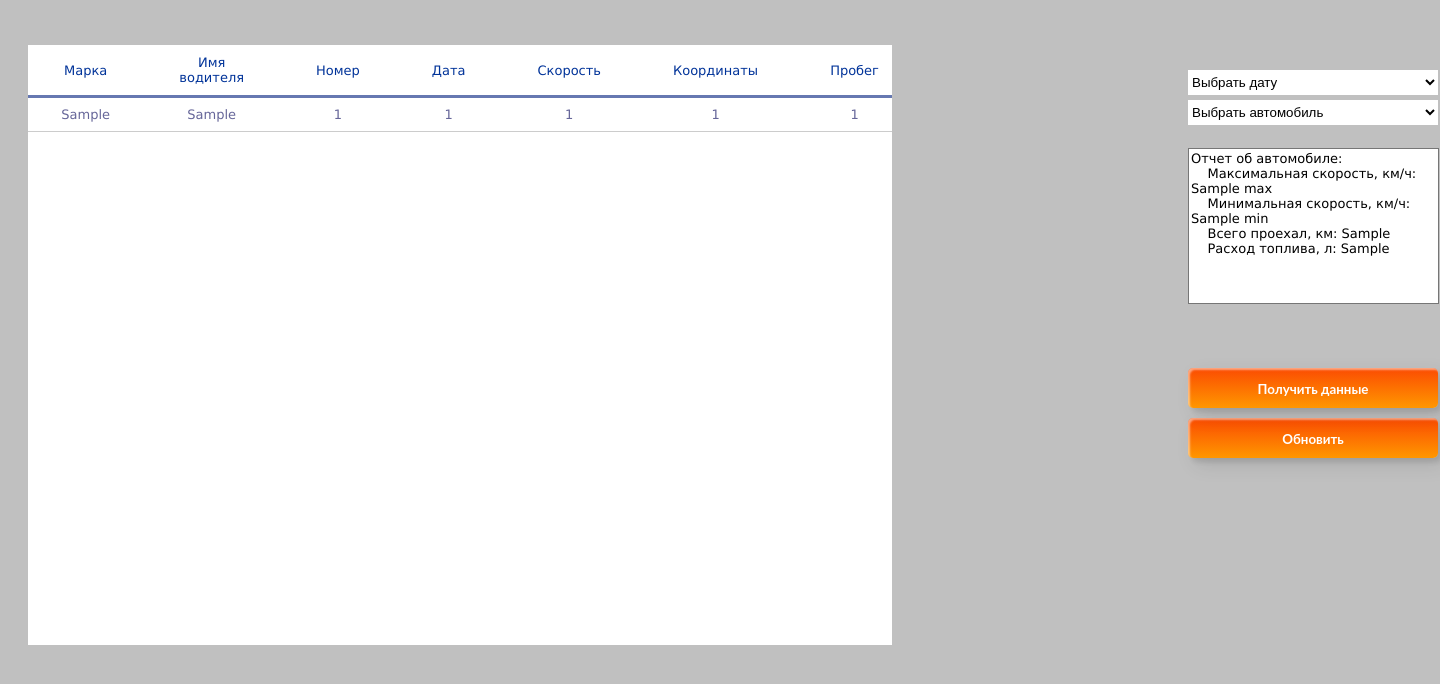
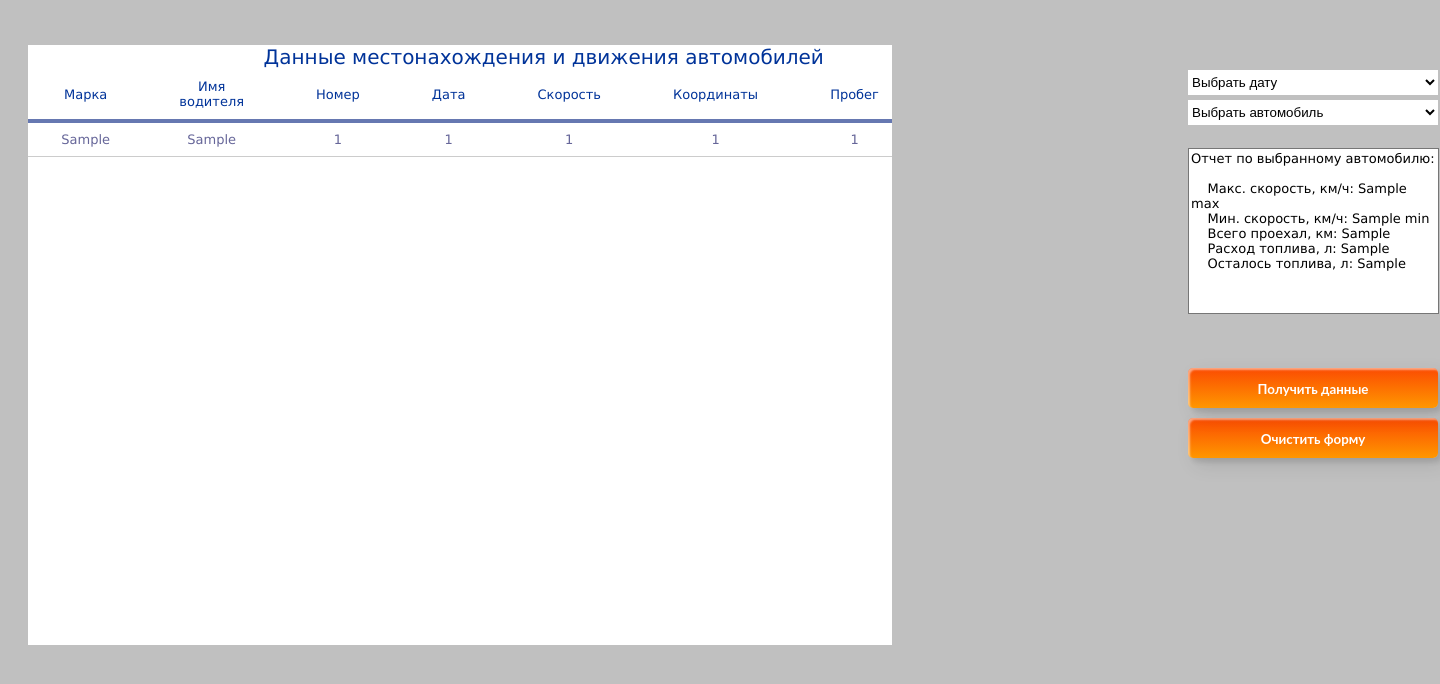
Before and after one commit to Soflmv/Tracking_Car, a Django app: template tracking/car_data/templates/car_data/main.html in a window 1440 px wide. Shown: the top 684 px of the page. Run offline with Django 4.2, Linux system fonts and the light colour scheme; tables that the repository leaves empty hold one stand-in row (values such as "Sample post"); the template is opened without the code that fills it: values that come from a table or form of the project are taken from there, most other values are stand-ins (such as "Sample title", 1, 10 or a date in 2020).

Commit message:
add filter remainder_fuel

```diff
--- a/tracking/car_data/client.py
+++ b/tracking/car_data/client.py
@@ -6,8 +6,8 @@ host = '127.0.0.1'
 port = 9999
 buffer_size = 1024
 
-data_car = 'MERCEDES-2312, Evgeniy_Smirnov, 770099, 26102022, 46, 2285652, 38, 2256'
-# data_car = 'VOLVO-075, Ivan Petrov, 84325, 28102022, 70, 6589562, 50, 2185'
+data_car = 'MERCEDES-2312, Evgeniy_Smirnov, 770099, 28102022, 48, 2596262, 6, 2330'
+# data_car = 'VOLVO-075, Ivan Petrov, 84325, 30102022, 70, 625658, 8, 2285'
 byte_encode = data_car.encode()
 
 
--- a/tracking/car_data/static/car_data/css/main.css
+++ b/tracking/car_data/static/car_data/css/main.css
@@ -18,9 +18,12 @@ body{
     position: absolute
 }
 th {
+    position: sticky;
+    top: 0;
+    background: white;
     font-weight: normal;
     color: #039;
-    border-bottom: 3px solid #6678b1;
+    border-bottom: 4px solid #6678b1;
     padding: 10px 36px;
 }
 td {
@@ -32,6 +35,10 @@ td {
 tr:hover td {
     color: #6699ff;
 }
+caption {
+    font-size: 20px;
+    color: #039;
+}
 
 
 textarea {
@@ -39,7 +46,7 @@ textarea {
     font-size: 13px;
     background: white;
     width: 245px;
-    height: 150px;
+    height: 160px;
     resize: none;
     margin-top: 60px;
     margin-left: 1180px;
--- a/tracking/car_data/templates/car_data/main.html
+++ b/tracking/car_data/templates/car_data/main.html
@@ -12,6 +12,7 @@
 <body>
 <!--Таблица-->
 <table class="table">
+    <caption>Данные местонахождения и движения автомобилей</caption>
 <thead>
     <tr>
       <th scope="col">Марка</th>
@@ -43,7 +44,7 @@
 <!--Кнопки-->
 <form action="{% url 'clear' %}" method="post">
     {% csrf_token %}
-    <button class="custom-btn btn-7"><span>Обновить</span></button>
+    <button class="custom-btn btn-7"><span>Очистить форму</span></button>
 </form>
 <!--Формы с данными-->
 <form class="data_cars" action="{% url 'car_data_indb' %}"  method="post">
@@ -68,11 +69,13 @@
     </select>
 </form>
 <textarea readonly>
-Отчет об автомобиле:
-    Максимальная скорость, км/ч: {{max}}
-    Минимальная скорость, км/ч: {{min}}
+Отчет по выбранному автомобилю:
+
+    Макс. скорость, км/ч: {{max}}
+    Мин. скорость, км/ч: {{min}}
     Всего проехал, км: {{all_run}}
     Расход топлива, л: {{all_fuel}}
+    Осталось топлива, л: {{rem_fuel}}
 </textarea>
 </main>
 </body>
--- a/tracking/car_data/views.py
+++ b/tracking/car_data/views.py
@@ -30,5 +30,8 @@ def car_data_indb(request):
         min_fuel = max_min_fuel.get('fuel_condition__min')
         all_fuel = max_fuel - min_fuel
 
+        remainder_fuel = Info.objects.filter(date=date).filter(car_brand=data_car).aggregate(Min('fuel_condition'))
+        rem_fuel = remainder_fuel.get('fuel_condition__min')
+
     return render(request, 'car_data/main.html', {'data_all': data_all, 'max': max, 'min': min,
-                                                  'all_run': all_run, 'all_fuel': all_fuel})
+                           'all_run': all_run, 'all_fuel': all_fuel, 'rem_fuel': rem_fuel})
```
